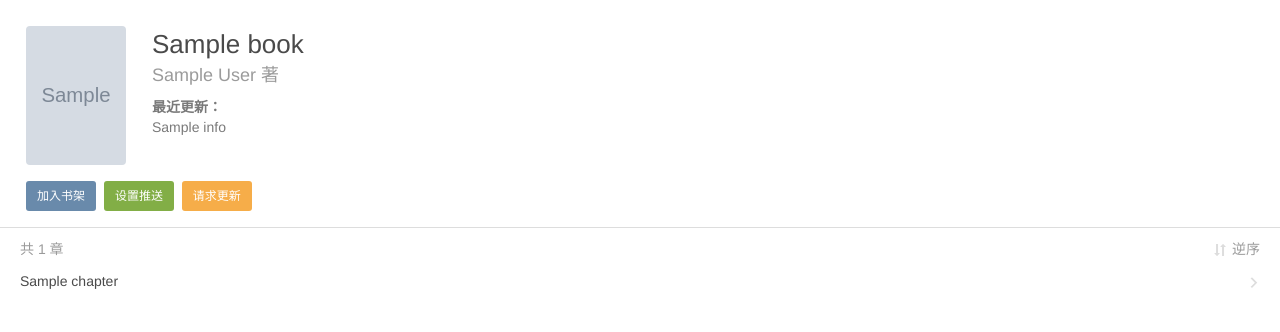
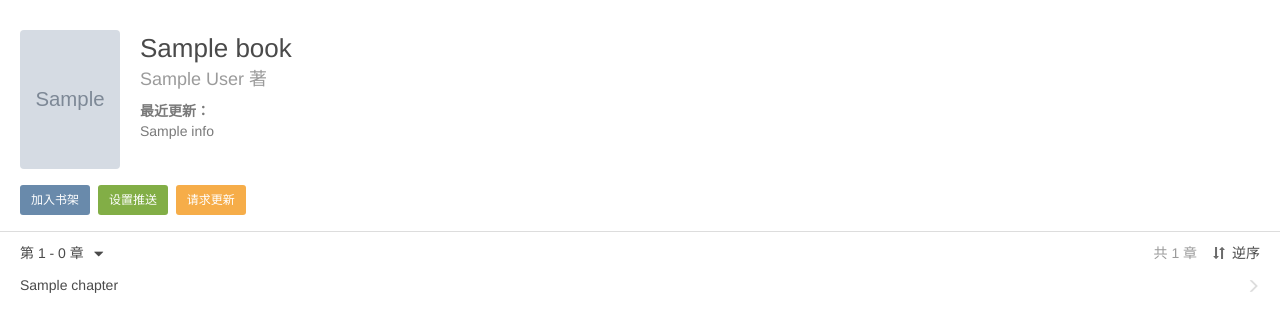
Before and after one commit to InfiniteXyy/fiction_spider, a Flask app: page /1 in a window 1280 px wide. Shown: the top 332 px of the page. Run offline with Flask 2, Linux system fonts and the light colour scheme; grey boxes marked "Sample" are stand-in pictures; a database or web service that is not in the repository returns one stand-in record (values such as "Sample title"); some libraries are stand-ins or nearby versions.

Commit message:
add pagination support

```diff
--- a/app/__init__.py
+++ b/app/__init__.py
@@ -3,6 +3,7 @@ import app.model.chapter_model as chapter_model
 import app.model.book_model as book_model
 from flask_bootstrap import Bootstrap
 from datetime import datetime
+from app.util.page_helper import create_page_index
 
 app = Flask(__name__)
 Bootstrap(app)
@@ -33,16 +34,19 @@ def chapter_list(book_url):
     sort_type = request.args.get("sort", default="asc", type=str)
     next_sort_type = "desc" if sort_type == "asc" else "asc"
     chapters = chapter_model.get_chapters(book_url, page, sort_type)
+
     if len(chapters) == 0:
         return render_template("404.html")
-    max_page = chapter_model.get_max_page(book_url)
+    chapters_count = chapter_model.get_chapters_count(book_url)
     book = book_model.get_book_by_url(book_url)
 
     props = {
         "chapters": chapters,
-        "max_page": max_page,
+        "chapters_count": chapters_count,
+        "pages": create_page_index(chapters_count, chapter_model.get_page_size(), sort_type),
+        "cur_page": page,
         "book": book,
-        "change_sort_type": next_sort_type
+        "change_sort_type": next_sort_type,
     }
 
     return render_template("chapter_list.html", **props)
--- a/app/model/chapter_model.py
+++ b/app/model/chapter_model.py
@@ -22,5 +22,9 @@ def get_chapter_by_index(book_url, index):
     return result
 
 
-def get_max_page(book_url):
+def get_chapters_count(book_url):
     return chapters.count_documents({"book_url": book_url})
+
+
+def get_page_size() -> int:
+    return PAGE_SIZE
--- a/app/templates/base.html
+++ b/app/templates/base.html
@@ -36,10 +36,10 @@
 
     hr {
       display: block;
-      height: 1px;
+      height: 0px;
       border: 0;
       border-top: 1px solid #EAEAEA;
-      margin: 0 26px;
+      margin: 0;
       padding: 0;
     }
 
--- a/app/templates/chapter_list.html
+++ b/app/templates/chapter_list.html
@@ -3,38 +3,57 @@
 {% block content %}
   <div>
     <div class="header-container">
-      <span style="font-size: 14px; color: #9B9B9B;">共 {{ max_page }} 章</span>
-      <a class="right-container" href="?sort={{ change_sort_type }}">
+      <div class="dropdown">
+        <a href="#" class="dropdown-toggle" data-toggle="dropdown">
+          <span>{{ pages[cur_page - 1] }}</span>
+          <span class="glyphicon glyphicon-triangle-bottom" aria-hidden="true"
+                style="font-size: 70%; margin-left: 6px"></span>
+        </a>
+        <ul class="dropdown-menu">
+          {% for page in pages %}
+            <li>
+              <a href="?page={{ loop.index }}&sort={{ "asc" if change_sort_type == "desc" else "desc" }}">{{ page }}</a>
+            </li>
+          {% endfor %}
+        </ul>
+      </div>
+      <div class="right-container">
+        <span style="font-size: 14px; color: #9B9B9B; margin-right: 16px">共 {{ chapters_count }} 章</span>
+        <a href="?sort={{ change_sort_type }}">
         <span class="glyphicon glyphicon-sort" aria-hidden="true"
-              style="color: #dddddd; margin-right: 6px; font-size: 12px"></span>
-        <span style="font-size: 14px; color: #9B9B9B;">{{ "逆序" if change_sort_type == "desc" else "顺序" }}</span>
+              style="color: #6a6a6a; margin-right: 3px; font-size: 12px"></span>
+          <span style="font-size: 14px; color: #4a4a4a;">{{ "逆序" if change_sort_type == "desc" else "顺序" }}</span>
         </a>
       </div>
+    </div>
+    <div class="list-container">
       {% for item in chapters %}
-      <a href="{{ book["url"] }}/articles/{{ item["index"] }}">
-        <div class="list-item">
+        <a class="list-item" href="{{ book["url"] }}/articles/{{ item["index"] }}">
           <p class="item-title">{{ item["title"] }}</p>
           <div class="right-container">
-            <span class="glyphicon glyphicon-chevron-right" aria-hidden="true"
-                  style="color: #dddddd;-webkit-text-stroke: 1.5px white;"></span>
-          </div>
+            <span class="glyphicon glyphicon-menu-right" aria-hidden="true"
+                  style="color: #dddddd; font-weight: lighter"></span>
           </div>
         </a>
       {% endfor %}
     </div>
+  </div>
 {% endblock %}
 
 {% block navbar %}
+  <div>
     <div class="book-container">
       <img class="image-container" src="{{ book['img_src'] }}"/>
       <div>
         <p class="book-title">{{ book["title"] }}</p>
         <p class="book-subtitle">{{ book["author"] }} 著</p>
+        {% if book["info"] %}
           <p class="book-info"><b>最近更新：</b></p>
           <p class="book-info">{{ book["info"] }}</p>
+        {% endif %}
       </div>
     </div>
-  <div style="margin: 16px; padding-left: 10px">
+    <div style="margin: 16px; padding-left: 4px">
       <button type="button" style="margin-right: 4px" class="btn btn-sm bg-blue">
         <span style="color: white;">加入书架</span>
       </button>
@@ -45,8 +64,8 @@
         <span style="color: white;">请求更新</span>
       </button>
     </div>
+  </div>
 {% endblock %}
-
 
 {% block head %}
   {{ super() }}
@@ -88,21 +107,25 @@
       text-decoration: none;
     }
 
+    .list-container a:hover {
+      background-color: #eeeeee;
+    }
+
     .image-container {
       min-height: 139px;
       max-height: 139px;
       min-width: 100px;
       max-width: 100px;
-      margin-right: 26px;
+      margin-right: 20px;
       -webkit-border-radius: 4px;
       -moz-border-radius: 4px;
       border-radius: 4px;
     }
 
     .book-container {
-      padding-left: 26px;
-      padding-right: 26px;
-      padding-top: 26px;
+      padding-left: 20px;
+      padding-right: 20px;
+      padding-top: 30px;
       display: flex;
       flex-direction: row;
     }
@@ -126,5 +149,17 @@
       color: #7a7a7a;
       margin-bottom: 0;
     }
+
+    .dropdown > a {
+      font-size: 14px;
+      color: #4a4a4a;
+      font-weight: 500;
+    }
+
+    .dropdown ul.dropdown-menu {
+      box-shadow: none;
+    }
+
+
   </style>
 {% endblock %}
--- /dev/null
+++ b/app/util/page_helper.py
@@ -0,0 +1,31 @@
+from math import ceil
+
+
+def create_page_index(count: int, page_size: int, sort: str = "asc") -> list:
+    # count -> 32, page_size -> 12
+    # return [
+    #     "第 1 - 12 章",
+    #     "第 13 - 24 章",
+    #     "第 25 - 31 章",
+    # ]
+
+    page_count = ceil(count / page_size)
+    result = []
+    start, end = 0, 0
+    if sort == "asc":
+        for i in range(page_count - 1):
+            start = i * page_size + 1
+            end = start + page_size - 1
+            result.append("第 {} - {} 章".format(start, end))
+        result.append("第 {} - {} 章".format(end + 1, count - 1))
+    elif sort == "desc":
+        for i in range(page_count - 1):
+            start = count - 1 - i * page_size
+            end = start - page_size + 1
+            result.append("第 {} - {} 章".format(start, end))
+        result.append("第 {} - {} 章".format(end - 1, 1))
+    return result
+
+
+if __name__ == '__main__':
+    print(create_page_index(32, 12, "desc"))
```
Also changed, not shown: app/templates/index.html (+13 -4 lines). Lines whose indentation alone changed are shown as unchanged.
